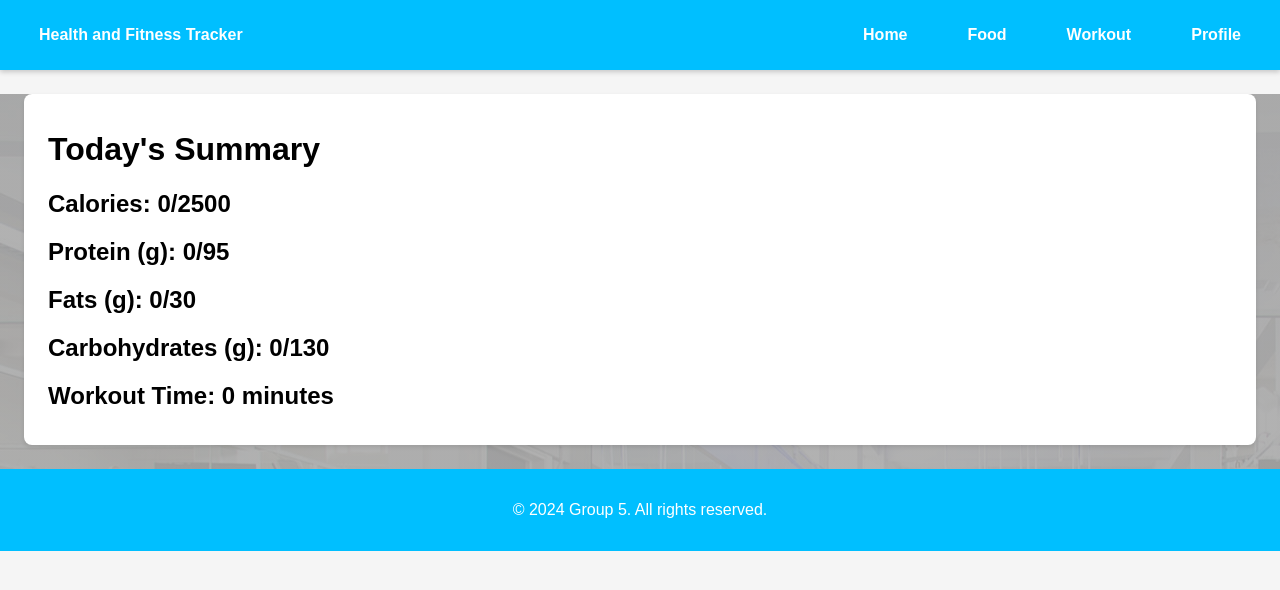
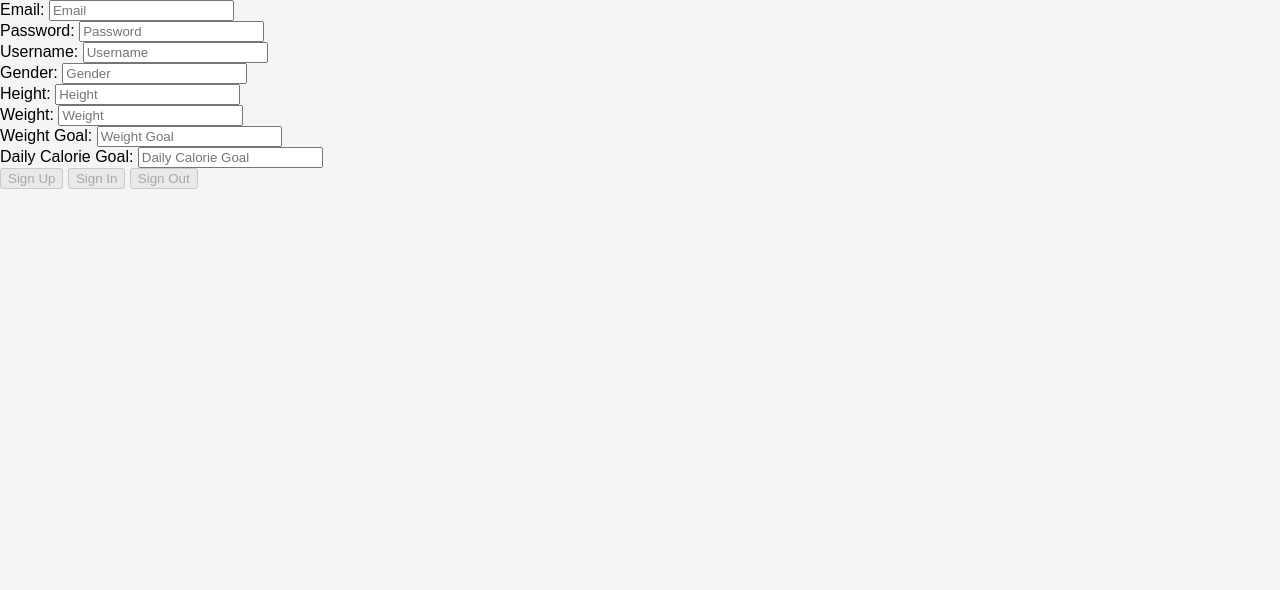
Before and after one commit to info340a-wi24/project-info-340-ab-group-5, a React (Create React App) app: page / in a window 1280 px wide. Before the commit this address led to /home. Shown: the top 590 px of the page. Built offline with nearby package versions, Linux system fonts and the light colour scheme; no server answers.

Commit message:
Almost Done with Signin Page

```diff
--- a/src/App.js
+++ b/src/App.js
@@ -12,11 +12,7 @@ import { NavBarLayout } from './NavBar';
 import { initializeApp } from 'firebase/app';
 import { getDatabase, ref} from 'firebase/database';
 import { firebaseConfig } from './Config';
-import {
-  getAuth,
-  onAuthStateChanged,
-  signOut
-} from 'firebase/auth';
+import { getAuth } from 'firebase/auth';
 
 const app = initializeApp(firebaseConfig);
 const auth = getAuth(app);
@@ -26,6 +22,7 @@ const workoutRef = ref(db, 'workout');
 
 function App(props)
 {
+    // State Variables for Food.js
     const [calories, setCalories] = useState(0);
     const [protein, setProtein] = useState(0);
     const [fats, setFats] = useState(0);
@@ -41,6 +38,7 @@ function App(props)
         timeOfConsumption: '',
     });
 
+    // State Variables for Workout.js
     const [workoutTime, setWorkoutTime] = useState(0);
     const [submitted, setSubmitted] = useState(false);
     const [currentWorkout, setCurrentWorkout] = useState({
@@ -51,11 +49,22 @@ function App(props)
         reps: '',
     });
 
+    // State Variables for SignIn.js
+    const [showSignIn, setShowSignIn] = useState(true);
+    const [currentUser, setCurrentUser] = useState({
+        username: "",
+        gender: "",
+        height: "",
+        weight: "",
+        weightGoal: "",
+        dailyCalorieGoal: "",
+    });
+
     function RequireSignIn(props)
     {
-        if (!auth)
+        if (showSignIn)
         {
-            return <SignIn />
+            return <SignIn signedIn={showSignIn} setSignedIn={setShowSignIn} currentUser={currentUser} setCurrentUser={setCurrentUser} />
         }
         else
         {
@@ -76,7 +85,7 @@ function App(props)
                             <Route path="*" element={<Navigate to="/home" />} />
                         </Route>
                     </Route>
-                    <Route path='signin' element={<SignIn />} />
+                    <Route path='signin' element={<SignIn signedIn={showSignIn} setSignedIn={setShowSignIn} />} currentUser={currentUser} setCurrentUser={setCurrentUser} />
                 </Routes>
             </div>
         </main>
--- a/src/SignIn.js
+++ b/src/SignIn.js
@@ -14,12 +14,17 @@ import {
 const app = initializeApp(firebaseConfig);
 const auth = getAuth(app);
 
-function SignIn() {
+function SignIn(props) {
   const [user, setUser] = useState(null);
   const [email, setEmail] = useState('');
   const [password, setPassword] = useState('');
+  const [errorMessage, setErrorMessage] = useState('');
   const [username, setUsername] = useState('');
-  const [errorMessage, setErrorMessage] = useState('');
+  const [gender, setGender] = useState('');
+  const [height, setHeight] = useState('');
+  const [weight, setWeight] = useState('');
+  const [weightGoal, setWeightGoal] = useState('');
+  const [calorieGoal, setCalorieGoal] = useState('');
 
   useEffect(() => {
     const unsubscribe = onAuthStateChanged(auth, (user) => {
@@ -28,6 +33,11 @@ function SignIn() {
         setEmail('');
         setPassword('');
         setErrorMessage('');
+        setGender('');
+        setHeight('');
+        setWeight('');
+        setWeightGoal('');
+        setCalorieGoal('');
       } else {
         setUser(null);
       }
@@ -40,6 +50,11 @@ function SignIn() {
     if (name === 'email') setEmail(value);
     else if (name === 'password') setPassword(value);
     else if (name === 'username') setUsername(value);
+    else if (name === 'gender') setGender(value);
+    else if (name === 'height') setHeight(value);
+    else if (name === 'weight') setWeight(value);
+    else if (name === 'weightGoal') setWeightGoal(value);
+    else if (name === 'calorieGoal') setCalorieGoal(value);
   };
 
   const handleSignUp = async () => {
@@ -47,6 +62,31 @@ function SignIn() {
       const userCredential = await createUserWithEmailAndPassword(auth, email, password);
         await updateProfile(userCredential.user, { displayName: username });
         setUsername('');
+
+        await updateProfile(userCredential.gender, { displayName: gender });
+        setGender('');
+
+        await updateProfile(userCredential.height, { displayName: height });
+        setHeight('');
+
+        await updateProfile(userCredential.weight, { displayName: weight });
+        setWeight('');
+
+        await updateProfile(userCredential.weightGoal, { displayName: weightGoal });
+        setWeightGoal('');
+
+        await updateProfile(userCredential.calorieGoal, { displayName: calorieGoal });
+        setCalorieGoal('');
+
+        props.setShowSignIn(false);
+        props.setCurrentUser({
+          username: userCredential.user,
+          gender: userCredential.gender,
+          height: userCredential.height,
+          weight: userCredential.weight,
+          weightGoal: userCredential.weightGoal,
+          dailyCalorieGoal: userCredential.calorieGoal,
+        })
 
         setUser(userCredential.user);
     } catch (error) {
@@ -57,6 +97,7 @@ function SignIn() {
   const handleSignIn = async () => {
     try {
       await signInWithEmailAndPassword(auth, email, password);
+      props.setShowSignIn(false);
     } catch (error) {
       setErrorMessage(error.message);
     }
@@ -68,6 +109,11 @@ function SignIn() {
       setEmail('');
       setPassword('');
       setUsername('');
+      setGender('');
+      setHeight('');
+      setWeight('');
+      setWeightGoal('');
+      setCalorieGoal('');
     } catch (error) {
       setErrorMessage(error.message);
     }
@@ -81,10 +127,14 @@ function SignIn() {
   };
 
   const isReadytoSubmit = !!user || !isValidEmail(email) || password === '';
+  console.log(!!user);
+  console.log(!isValidEmail(email));
+  console.log(password === '');
 
   return (
     <div>
       <FormGroup floating>
+        <Label for="email">Email: </Label>
         <Input
           id="email"
           type="email"
@@ -95,10 +145,10 @@ function SignIn() {
           value={email}
           onChange={(event) => handleChange(event)}
         />
-        <Label for="email">Email</Label>
       </FormGroup>
 
       <FormGroup floating>
+        <Label>Password: </Label>
         <Input
           id="password"
           type="password"
@@ -107,10 +157,10 @@ function SignIn() {
           value={password}
           onChange={(event) => handleChange(event)}
         />
-        <Label>Password</Label>
       </FormGroup>
 
       <FormGroup floating>
+        <Label>Username: </Label>
         <Input
           id="username"
           name="username"
@@ -118,11 +168,65 @@ function SignIn() {
           value={username}
           onChange={(event) => handleChange(event)}
         />
-        <Label>Username</Label>
+      </FormGroup>
+
+      <FormGroup floating>
+        <Label>Gender: </Label>
+        <Input
+          id="gender"
+          name="gender"
+          placeholder="Gender"
+          value={gender}
+          onChange={(event) => handleChange(event)}
+        />
+      </FormGroup>
+
+      <FormGroup floating>
+        <Label>Height: </Label>
+        <Input
+          id="height"
+          name="height"
+          placeholder="Height"
+          value={height}
+          onChange={(event) => handleChange(event)}
+        />
+      </FormGroup>
+
+      <FormGroup floating>
+        <Label>Weight: </Label>
+        <Input
+          id="weight"
+          name="weight"
+          placeholder="Weight"
+          value={weight}
+          onChange={(event) => handleChange(event)}
+        />
+      </FormGroup>
+
+      <FormGroup floating>
+        <Label>Weight Goal: </Label>
+        <Input
+          id="weightGoal"
+          name="weightGoal"
+          placeholder="Weight Goal"
+          value={weightGoal}
+          onChange={(event) => handleChange(event)}
+        />
+      </FormGroup>
+
+      <FormGroup floating>
+        <Label>Daily Calorie Goal: </Label>
+        <Input
+          id="calorieGoal"
+          name="calorieGoal"
+          placeholder="Daily Calorie Goal"
+          value={calorieGoal}
+          onChange={(event) => handleChange(event)}
+        />
       </FormGroup>
 
       <FormGroup>
-        <Button color="primary" className="mr-2" onClick={handleSignUp} disabled={isReadytoSubmit || username === ''}>
+        <Button color="primary" className="mr-2" onClick={handleSignUp} disabled={isReadytoSubmit || username === '' || gender === '' || height === '' || weight === '' || weightGoal === '' || calorieGoal === ''}>
           Sign Up
         </Button>
         {' '}
```
